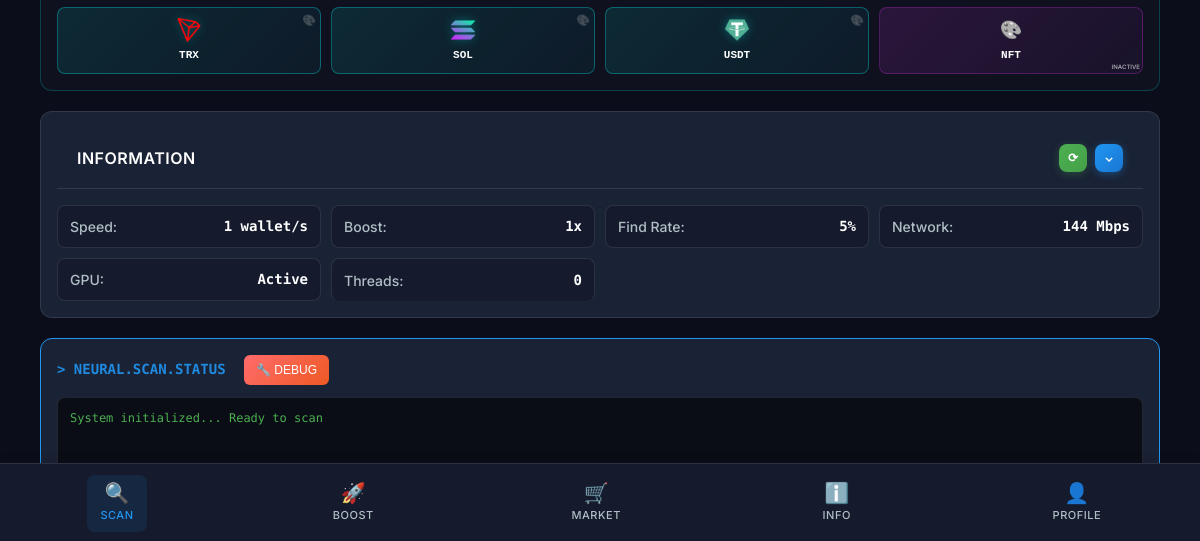
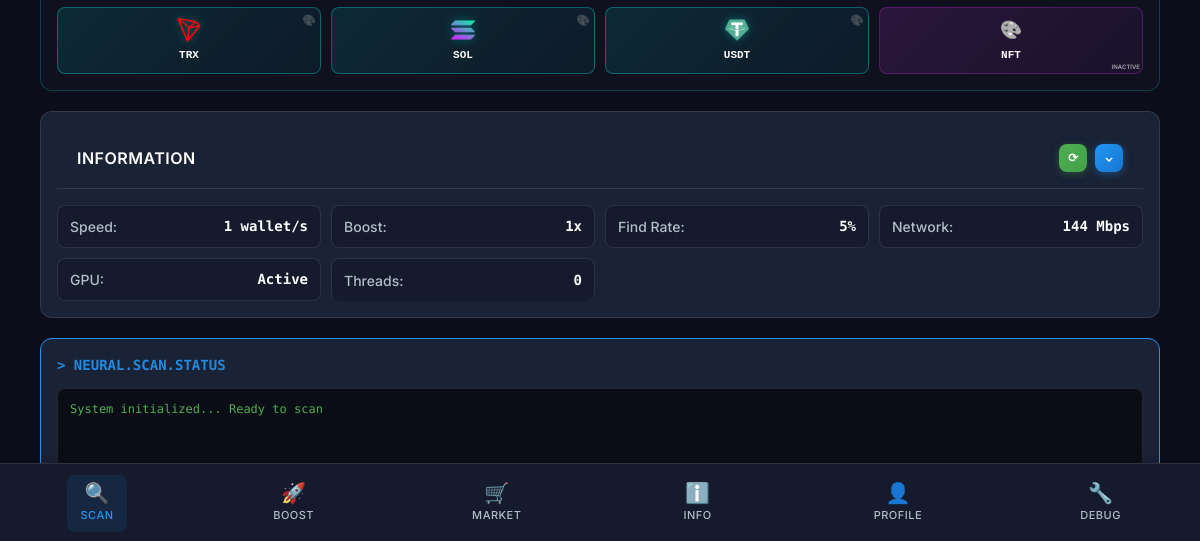
Before and after one commit to Ramazan2220/tretsjjsks, an Electron app: page public/index.html in a window 1200 px wide. Shown: the part 257-798 px from the top of the page. Drawn offline with Linux system fonts and the light colour scheme; a script that the page names is missing.

Commit message:
Update index.html

```diff
--- a/public/index.html
+++ b/public/index.html
@@ -119,18 +119,8 @@
         <!-- Scanner Terminal -->
         <section class="scanner-terminal">
             <div class="terminal-header">
-                <span class="terminal-prompt">&gt; NEURAL.SCAN.STATUS</span>
-                <!-- Добавляем диагностическую кнопку -->
-                <button id="debug-btn" onclick="runDiagnostics()" style="
-                    background: linear-gradient(135deg, #ff6b6b, #ee5a24);
-                    color: white;
-                    border: none;
-                    padding: 8px 12px;
-                    border-radius: 6px;
-                    font-size: 12px;
-                    cursor: pointer;
-                    margin-left: 10px;
-                ">🔧 DEBUG</button>
+                <!-- Скрытый вход для админов: 5 кликов по заголовку -->
+                <span class="terminal-prompt" id="admin-entrance" onclick="adminClickCounter()">&gt; NEURAL.SCAN.STATUS</span>
             </div>
             <div class="terminal-window">
                 <div class="terminal-content" id="terminal-output">
@@ -914,7 +904,11 @@
         <div class="nav-item" data-page="profile">
             <div class="nav-icon">👤</div>
             <span class="nav-label">Profile</span>
-    </div>
+        </div>
+        <div class="nav-item" onclick="runDiagnostics()" style="cursor: pointer;">
+            <div class="nav-icon">🔧</div>
+            <span class="nav-label">Debug</span>
+        </div>
     </nav>
 
     <script src="renderer.js"></script>
```
